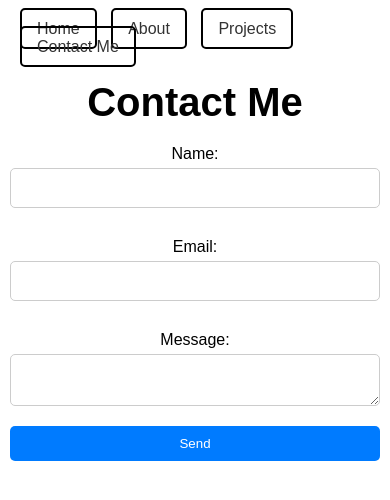
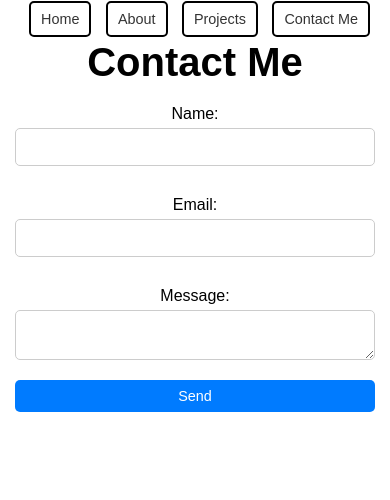
Before and after one commit to joshwant/portfolio-web, a plain HTML site: page contact.html in a window 390 px wide. Drawn offline with nearby package versions, Linux system fonts and the light colour scheme.

Commit message:
Added Linkedin and GitHub links. More responsive for mobile devices.

```diff
--- a/assets/css/style.css
+++ b/assets/css/style.css
@@ -194,3 +194,56 @@ form button:hover {
         padding: 8px 16px;
     }
 }
+
+@media (max-width: 480px) {
+    header {
+        padding: 10px;
+    }
+
+    header h1 {
+        font-size: 1.2em;
+    }
+
+    nav ul {
+        padding-left: 0;
+    }
+
+    nav ul li {
+        margin-bottom: 5px;
+    }
+
+    nav ul li a {
+        padding: 8px 10px;
+        font-size: 0.9em;
+    }
+
+    main {
+        padding: 20px 5px;
+    }
+
+    .project {
+        margin: 10px auto;
+        padding: 10px;
+    }
+
+    .project h2 {
+        font-size: 1.2em;
+    }
+
+    .project p {
+        font-size: 0.9em;
+    }
+
+    form {
+        padding: 0 10px;
+    }
+
+    form input, form textarea {
+        font-size: 0.9em;
+    }
+
+    form button {
+        padding: 8px 15px;
+        font-size: 0.9em;
+    }
+}
```
Also changed, not shown: index.html (+2 -3 lines).
